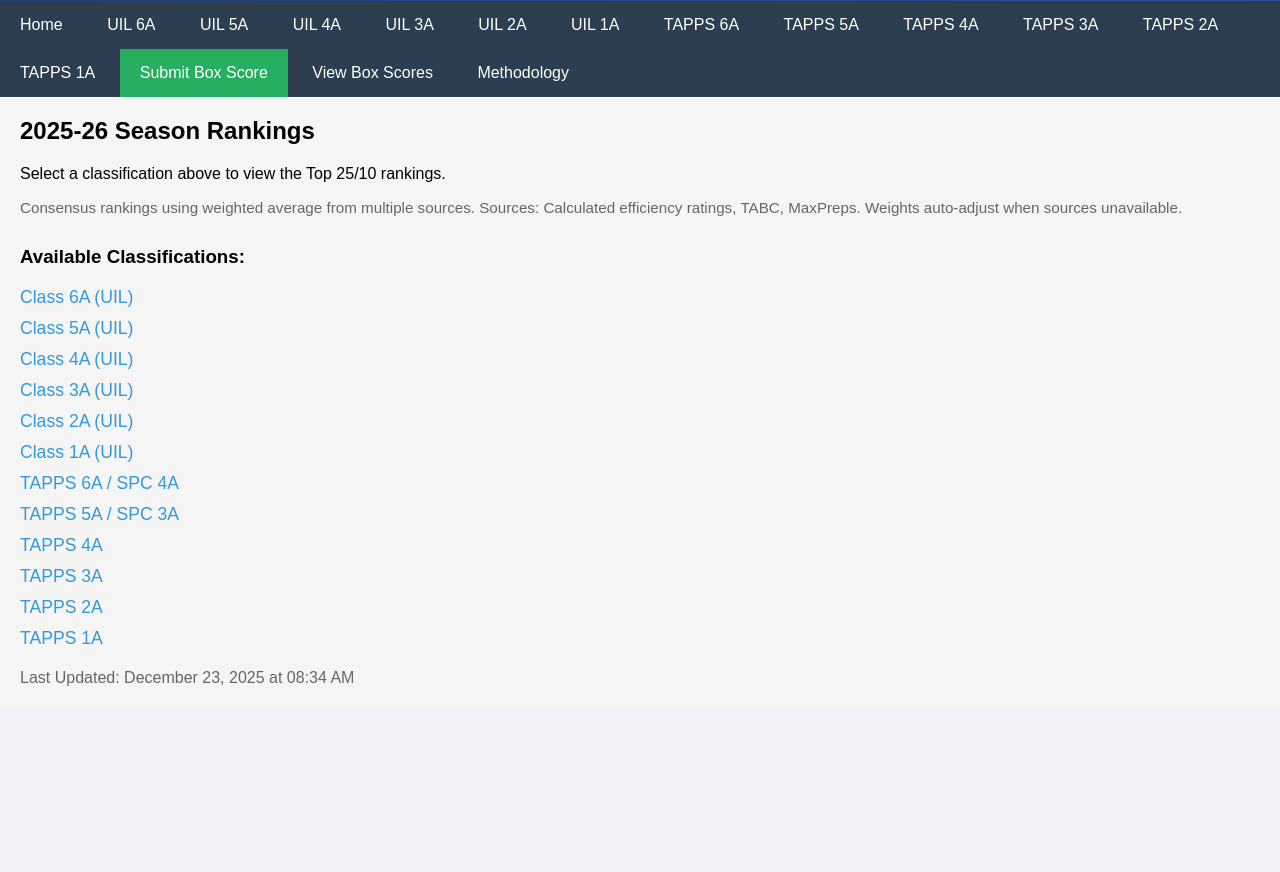
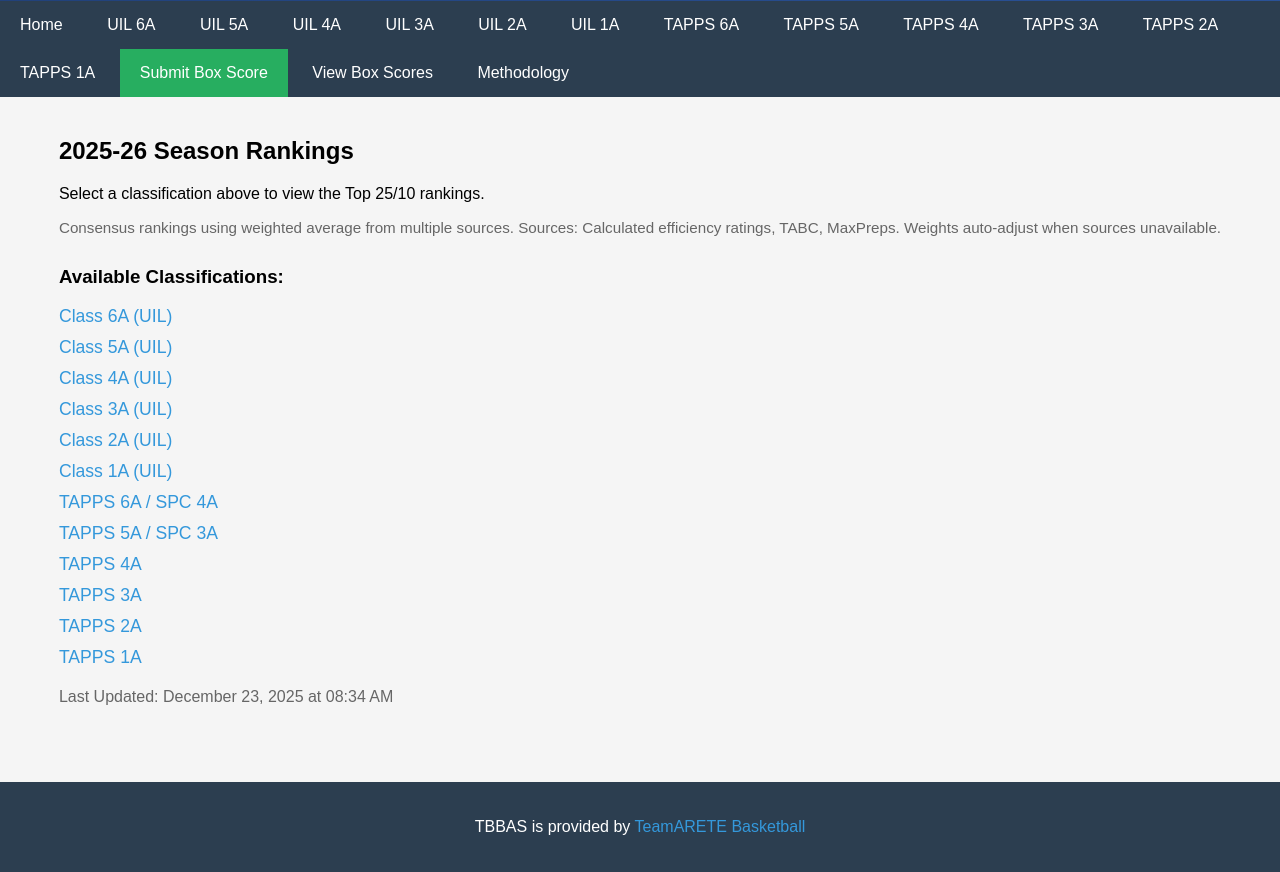
Before and after one commit to teamarete/TBBAS, a Flask app: page / in a window 1280 px wide. Shown: the part 381-1253 px from the top of the page. Before the commit the page ends 1067 px from the top, so only its background shows below. Run offline with Flask 3, Linux system fonts and the light colour scheme.

Commit message:
Add footer with TeamARETE Basketball link
- Added footer at bottom of all pages
- Footer text: "TBBAS is provided by TeamARETE Basketball"
- Links to https://teamarete.net/
- Styled footer with dark background matching navigation
- Used flexbox to ensure footer stays at bottom

🤖 Generated with [Claude Code](https://claude.com/claude-code)

Co-Authored-By: Claude Sonnet 4.5 <noreply@anthropic.com>

```diff
--- a/templates/base.html
+++ b/templates/base.html
@@ -3,16 +3,19 @@
 <head>
     <title>TBBAS - Texas Basketball Analytics</title>
     <style>
-        body { font-family: Arial, sans-serif; margin: 0; background: #f5f5f5; }
+        body { font-family: Arial, sans-serif; margin: 0; background: #f5f5f5; min-height: 100vh; display: flex; flex-direction: column; }
         .header { background: linear-gradient(135deg, #1e3c72, #2a5298); color: white; padding: 20px; text-align: center; }
         .logo { max-width: 300px; height: auto; margin-bottom: 15px; }
         .nav { background: #2c3e50; }
         .nav a { color: white; text-decoration: none; padding: 15px 20px; display: inline-block; }
         .nav a:hover { background: #34495e; }
-        .container { max-width: 1400px; margin: 20px auto; padding: 0 20px; }
+        .container { max-width: 1400px; margin: 20px auto; padding: 0 20px; flex: 1; }
         table { width: 100%; background: white; border-radius: 8px; margin-top: 20px; }
         th { background: #f8f9fa; padding: 12px; text-align: left; }
         td { padding: 10px; border-bottom: 1px solid #e9ecef; }
+        .footer { background: #2c3e50; color: white; padding: 20px; text-align: center; margin-top: 40px; }
+        .footer a { color: #3498db; text-decoration: none; }
+        .footer a:hover { text-decoration: underline; }
     </style>
 </head>
 <body>
@@ -42,5 +45,8 @@
     <div class="container">
         {% block content %}{% endblock %}
     </div>
+    <footer class="footer">
+        <p>TBBAS is provided by <a href="https://teamarete.net/" target="_blank">TeamARETE Basketball</a></p>
+    </footer>
 </body>
 </html>
```
